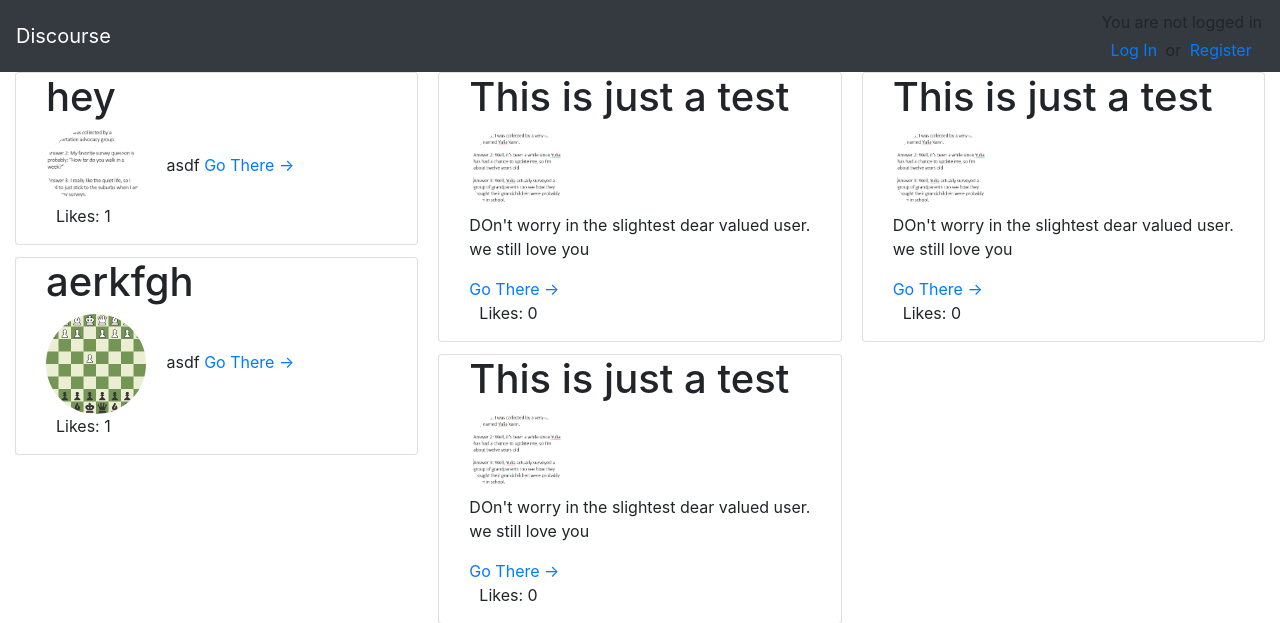
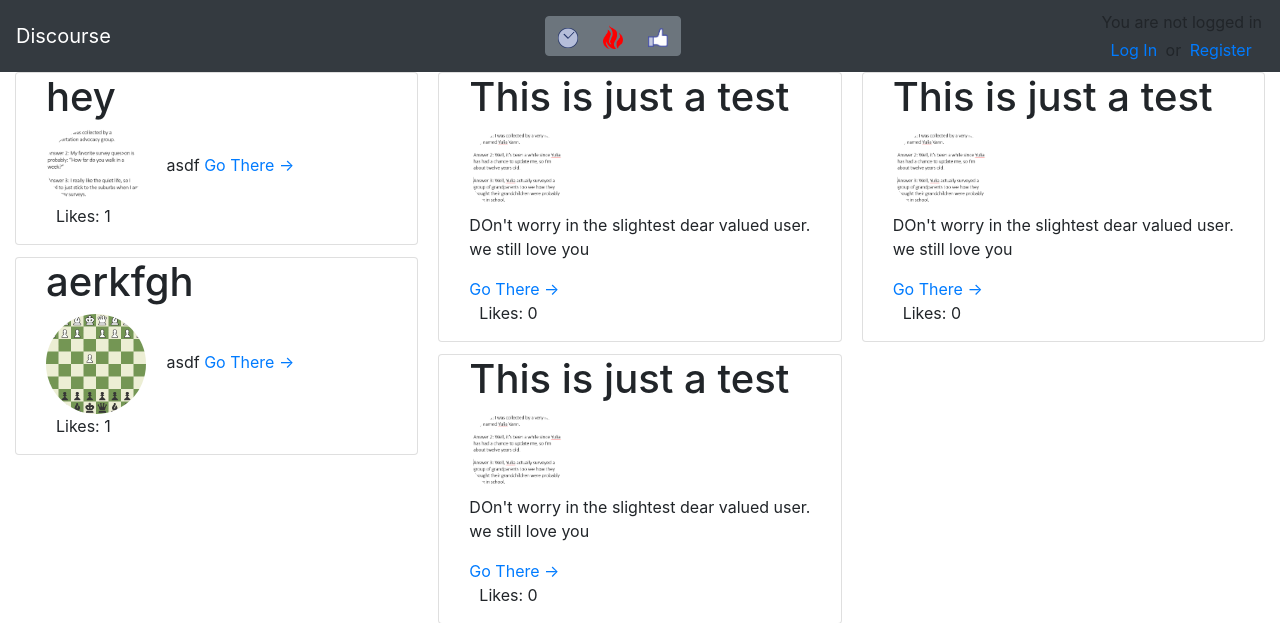
Before and after one commit to DaxtonGute/My-Django-Project, a Django app: page / in a window 1280 px wide. Shown: the top 623 px of the page. Run offline with Django 3.2, Linux system fonts and the light colour scheme; data comes from the database, SQL or seed files in the repository; some libraries are stand-ins or nearby versions.

Commit message:
added the new buttons (but I am not doing anything with them tonight)

```diff
--- a/mysite/social_app/templates/social_app/HomePage.html
+++ b/mysite/social_app/templates/social_app/HomePage.html
@@ -20,11 +20,16 @@
       <div class="navbar-header">
         <a class="navbar-brand" href="#">Discourse</a>
       </div>
-      <ul class="navbar-nav justify-content-end ml-auto">
+      <div class="btn-group ml-auto">
+       <button type="button" class="btn btn-secondary"><img src="/media/colored_clock.png" href="./messages/{{groupConvo.GroupId}}" style="width:20px;"/></button>
+       <button type="button" class="btn btn-secondary"><img src="/media/colored_fire.png" href="./messages/{{groupConvo.GroupId}}" style="width:20px;"/></button>
+       <button type="button" class="btn btn-secondary"><img src="/media/colored_like.png" href="./messages/{{groupConvo.GroupId}}" style="width:20px;"/></button>
+      </div>
+      <ul class="navbar-nav ml-auto">
         {% if hasFavorites %}
         <!-- Dropdown -->
           <li class="nav-item dropdown">
-            <a class="nav-link dropdown-toggle" href="#" id="navbardrop" data-toggle="dropdown">
+            <a class="nav-link dropdown-toggle" href="#" data-toggle="dropdown">
               Favorites
             </a>
             <div class="dropdown-menu">
```
